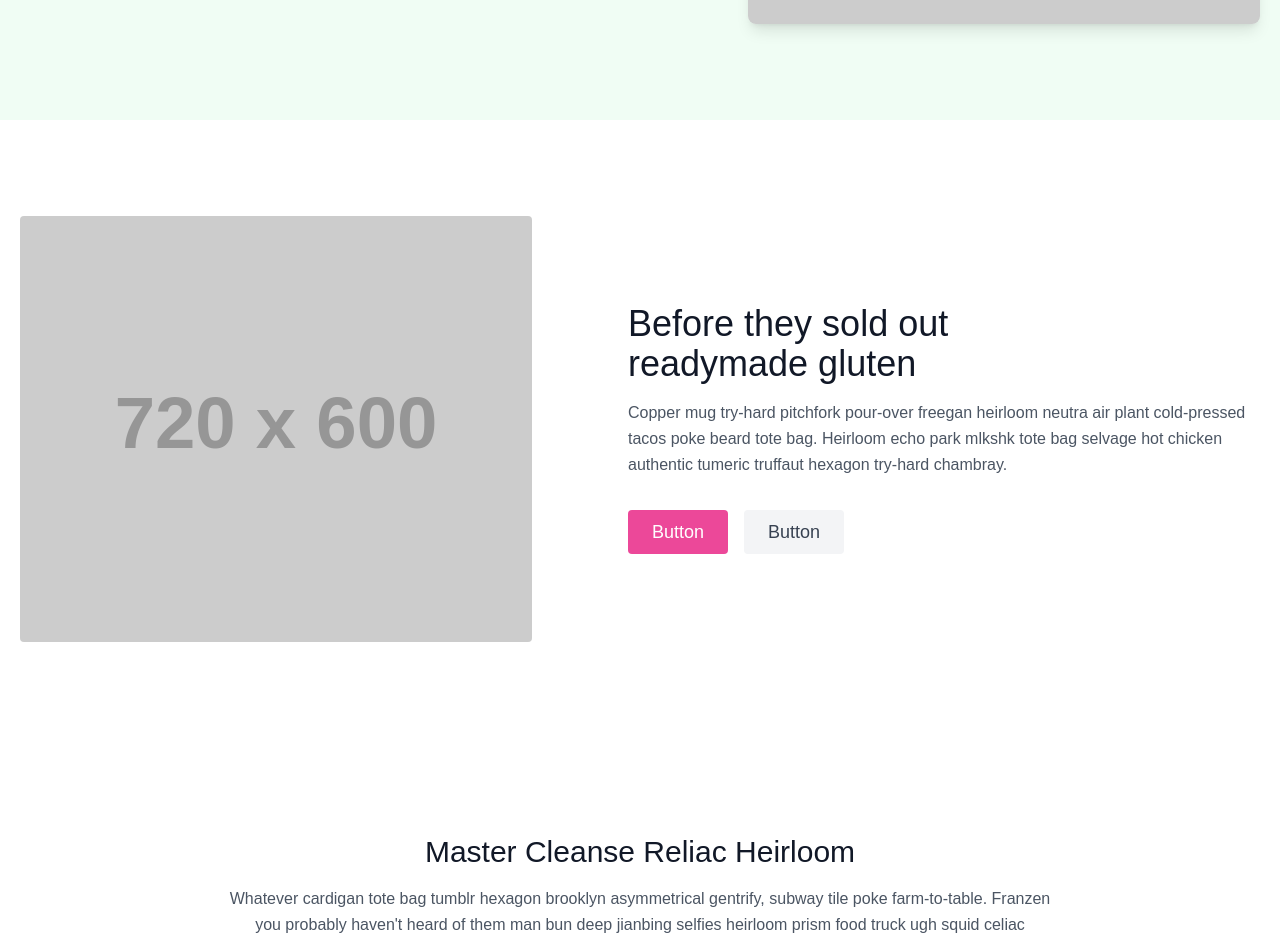
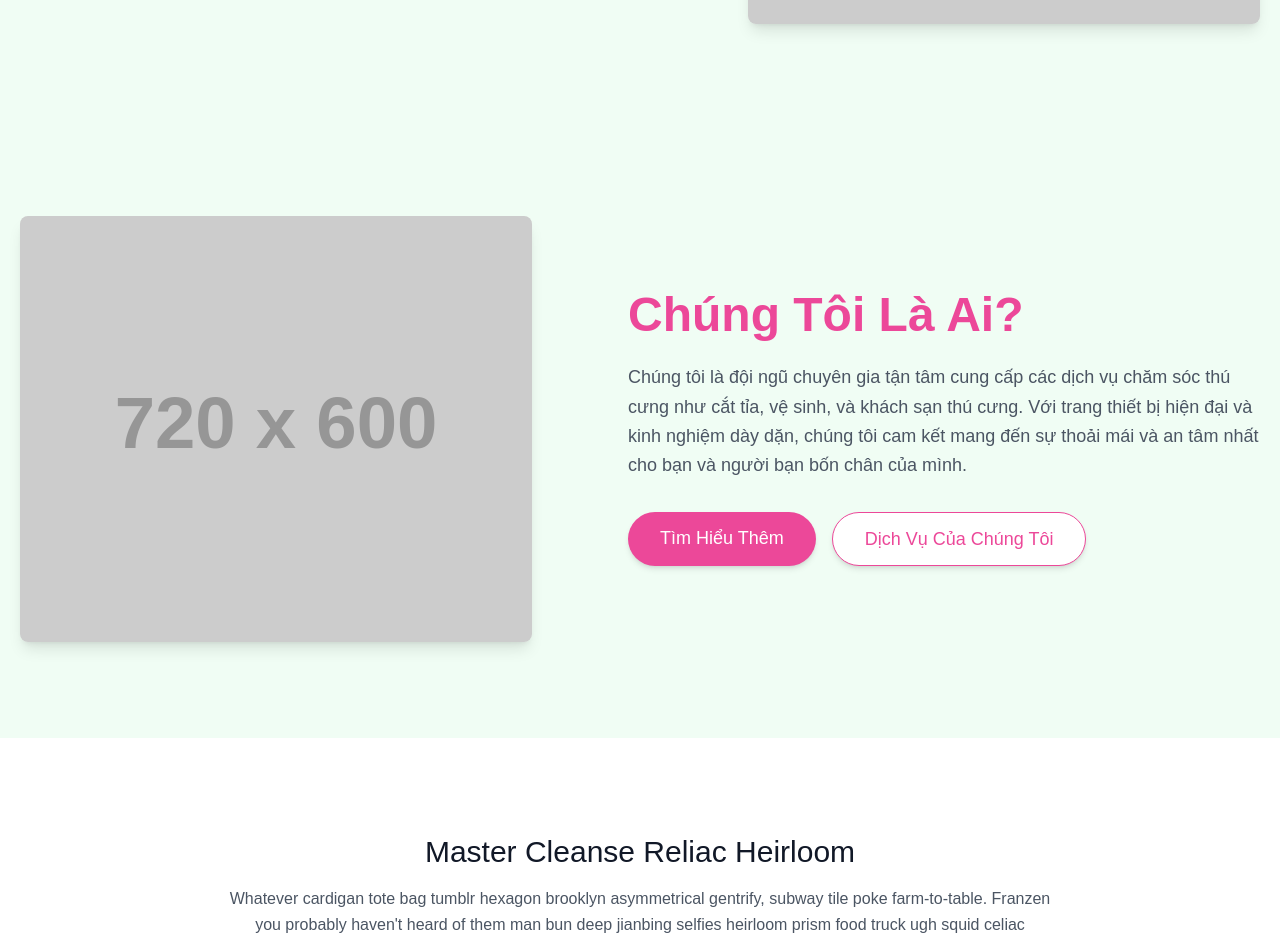
Before and after one commit to dangkhoa45/pomy-petshop, a Next.js app: page / in a window 1280 px wide. Shown: the part 660-1595 px from the top of the page. Built offline with nearby package versions, Linux system fonts and the light colour scheme.

Commit message:
update animation for AboutSection and improve HeroSection

```diff
--- a/src/components/AboutSection.tsx
+++ b/src/components/AboutSection.tsx
@@ -1,39 +1,94 @@
+"use client";
+
+import { motion } from "framer-motion";
 import Image from "next/image";
 
 export default function AboutSection() {
+  const textVariant = {
+    hidden: { opacity: 0, x: 50 },
+    visible: {
+      opacity: 1,
+      x: 0,
+      transition: { duration: 0.8, ease: "easeOut" },
+    },
+  };
+
+  const imageVariant = {
+    hidden: { opacity: 0, scale: 0.8 },
+    visible: {
+      opacity: 1,
+      scale: 1,
+      transition: { duration: 0.8, ease: "easeOut" },
+    },
+  };
+
+  const buttonVariant = {
+    hidden: { opacity: 0, y: 20 },
+    visible: {
+      opacity: 1,
+      y: 0,
+      transition: { duration: 0.5, delay: 0.8 },
+    },
+  };
+
   return (
-    <section className="text-gray-600 body-font">
+    <section className="bg-green-50 text-gray-700 body-font">
       <div className="container mx-auto flex px-5 py-24 md:flex-row flex-col items-center">
-        <div className="lg:max-w-lg lg:w-full md:w-1/2 w-5/6 mb-10 md:mb-0">
+        <motion.div
+          className="lg:max-w-lg lg:w-full md:w-1/2 w-5/6 mb-10 md:mb-0"
+          variants={imageVariant}
+          initial="hidden"
+          whileInView="visible"
+          viewport={{ once: true, amount: 0.5 }}
+        >
           <Image
-            className="object-cover object-center rounded"
-            alt="hero"
+            className="object-cover object-center rounded-lg shadow-lg"
+            alt="About Us"
             src="https://dummyimage.com/720x600"
             width={720}
             height={600}
           />
-        </div>
-        <div className="lg:flex-grow md:w-1/2 lg:pl-24 md:pl-16 flex flex-col md:items-start md:text-left items-center text-center">
-          <h1 className="title-font sm:text-4xl text-3xl mb-4 font-medium text-gray-900">
-            Before they sold out
-            <br className="hidden lg:inline-block" />
-            readymade gluten
+        </motion.div>
+
+        <motion.div
+          className="lg:flex-grow md:w-1/2 lg:pl-24 md:pl-16 flex flex-col md:items-start md:text-left items-center text-center"
+          variants={textVariant}
+          initial="hidden"
+          whileInView="visible"
+          viewport={{ once: true, amount: 0.5 }}
+        >
+          <h1 className="title-font sm:text-5xl text-4xl mb-6 font-extrabold text-pink-500">
+            Chúng Tôi Là Ai?
           </h1>
-          <p className="mb-8 leading-relaxed">
-            Copper mug try-hard pitchfork pour-over freegan heirloom neutra air
-            plant cold-pressed tacos poke beard tote bag. Heirloom echo park
-            mlkshk tote bag selvage hot chicken authentic tumeric truffaut
-            hexagon try-hard chambray.
+          <p className="mb-8 leading-relaxed text-lg text-gray-600">
+            Chúng tôi là đội ngũ chuyên gia tận tâm cung cấp các dịch vụ chăm
+            sóc thú cưng như cắt tỉa, vệ sinh, và khách sạn thú cưng. Với trang
+            thiết bị hiện đại và kinh nghiệm dày dặn, chúng tôi cam kết mang đến
+            sự thoải mái và an tâm nhất cho bạn và người bạn bốn chân của mình.
           </p>
-          <div className="flex justify-center">
-            <button className="inline-flex text-white bg-pink-500 border-0 py-2 px-6 focus:outline-none hover:bg-pink-600 rounded text-lg">
-              Button
-            </button>
-            <button className="ml-4 inline-flex text-gray-700 bg-gray-100 border-0 py-2 px-6 focus:outline-none hover:bg-gray-200 rounded text-lg">
-              Button
-            </button>
-          </div>
-        </div>
+          <motion.div
+            className="flex justify-center"
+            variants={buttonVariant}
+            initial="hidden"
+            whileInView="visible"
+            viewport={{ once: true }}
+          >
+            <motion.button
+              className="inline-flex text-white bg-pink-500 border-0 py-3 px-8 focus:outline-none hover:bg-pink-600 rounded-full text-lg shadow-md transition-all"
+              whileHover={{ scale: 1.1 }}
+              whileTap={{ scale: 0.95 }}
+            >
+              Tìm Hiểu Thêm
+            </motion.button>
+            <motion.button
+              className="ml-4 inline-flex text-pink-500 bg-white border border-pink-500 py-3 px-8 focus:outline-none hover:bg-pink-50 rounded-full text-lg shadow-md transition-all"
+              whileHover={{ scale: 1.1 }}
+              whileTap={{ scale: 0.95 }}
+            >
+              Dịch Vụ Của Chúng Tôi
+            </motion.button>
+          </motion.div>
+        </motion.div>
       </div>
     </section>
   );
--- a/src/components/HeroSection.tsx
+++ b/src/components/HeroSection.tsx
@@ -10,6 +10,15 @@ function HeroSection() {
       opacity: 1,
       x: 0,
       transition: { duration: 0.8, ease: "easeOut" },
+    },
+  };
+
+  const buttonVariant = {
+    hidden: { opacity: 0, y: 20 },
+    visible: {
+      opacity: 1,
+      y: 0,
+      transition: { duration: 0.5, delay: 0.8 },
     },
   };
 
@@ -52,14 +61,8 @@ function HeroSection() {
             className="flex justify-center"
             initial="hidden"
             whileInView="visible"
-            variants={{
-              hidden: { opacity: 0, y: 20 },
-              visible: {
-                opacity: 1,
-                y: 0,
-                transition: { duration: 0.5, delay: 0.8 },
-              },
-            }}
+            viewport={{ once: true }}
+            variants={buttonVariant}
           >
             <motion.button
               className="inline-flex text-white bg-pink-500 border-0 py-3 px-8 focus:outline-none hover:bg-pink-600 rounded-full text-lg shadow-md transition-all font-poppins"
```
